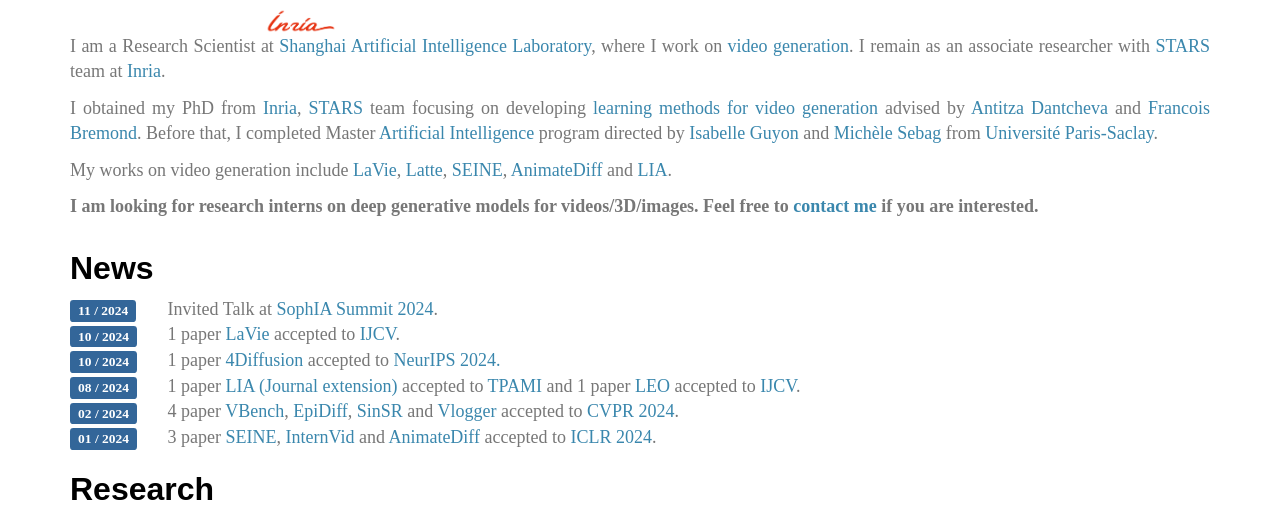
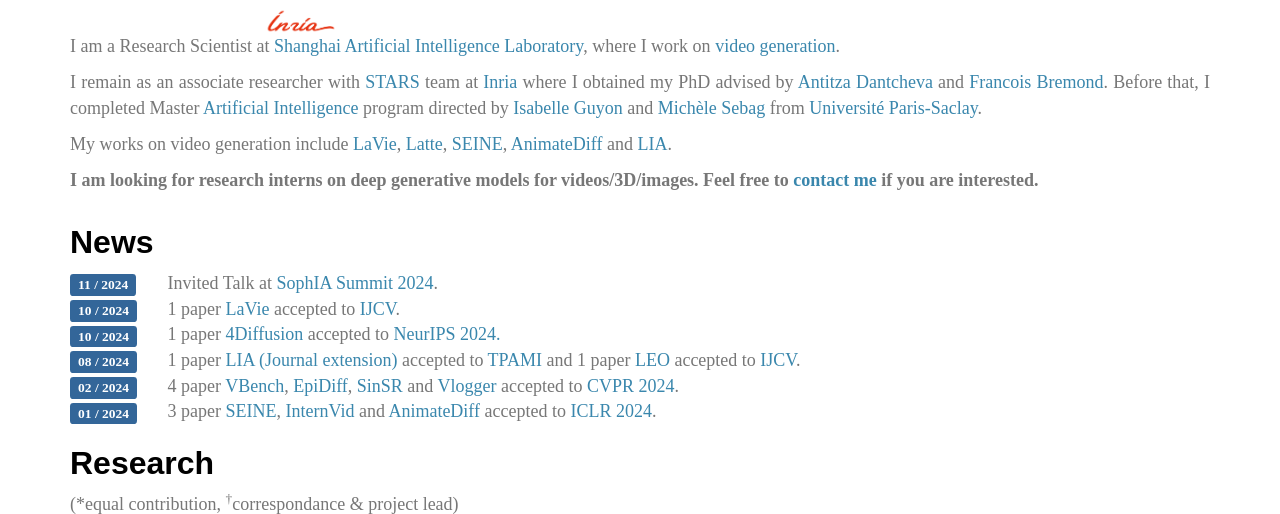
Before and after one commit to wyhsirius/wyhsirius.github.io, a plain HTML site: page index.html in a window 1280 px wide. Shown: the part 272-786 px from the top of the page. Drawn offline with Linux system fonts and the light colour scheme; files whose address does not match are found by name; a web font is replaced by a local one.

Commit message:
Update index.html

```diff
--- a/index.html
+++ b/index.html
@@ -73,11 +73,11 @@
 
 
          <p style="font-family: Times New Roman" class="text-body", align="justify">
-         I am a Research Scientist at <a href='' class="text-info">Shanghai Artificial Intelligence Laboratory</a>, where I work on <a href='' class="text-info">video generation</a>. I remain as an associate researcher with <a href='' class="text-info">STARS</a> team at <a href='' class="text-info">Inria</a>.<br>
+         I am a Research Scientist at <a href='' class="text-info">Shanghai Artificial Intelligence Laboratory</a>, where I work on <a href='' class="text-info">video generation</a>.<br>
 	</p>
 
 	<p style="font-family: Times New Roman" class="text-body", align="justify">
-	I obtained my PhD from <a href='https://www.inria.fr/fr/centre-inria-sophia-antipolis-mediterranee' class="text-info">Inria</a>, <a href='https://www.inria.fr/fr/centre-inria-sophia-antipolis-mediterranee' class="text-info">STARS</a> team focusing on developing <a href='https://www.inria.fr/fr/centre-inria-sophia-antipolis-mediterranee' class="text-info">learning methods for video generation</a> advised by <a href='http://antitza.com' class="text-info">Antitza Dantcheva</a> and <a href='http://www-sop.inria.fr/members/Francois.Bremond/' class="text-info">Francois Bremond</a>. Before that, I completed Master <a href='https://sites.google.com/chalearn.org/ai-master' class='text-info'>Artificial Intelligence </a> program directed by <a href='https://guyon.chalearn.org/', class='text-info'>Isabelle Guyon</a> and <a href='https://www.lri.fr/~sebag/', class='text-info'>Michèle Sebag</a> from <a href='https://www.universite-paris-saclay.fr/en', class='text-info'>Université Paris-Saclay</a>.
+	I remain as an associate researcher with <a href='https://www.inria.fr/en/stars' class="text-info">STARS</a> team at <a href='https://www.inria.fr/fr/centre-inria-sophia-antipolis-mediterranee' class="text-info">Inria</a> where I obtained my PhD advised by <a href='http://antitza.com' class="text-info">Antitza Dantcheva</a> and <a href='http://www-sop.inria.fr/members/Francois.Bremond/' class="text-info">Francois Bremond</a>. Before that, I completed Master <a href='https://sites.google.com/chalearn.org/ai-master' class='text-info'>Artificial Intelligence </a> program directed by <a href='https://guyon.chalearn.org/', class='text-info'>Isabelle Guyon</a> and <a href='https://www.lri.fr/~sebag/', class='text-info'>Michèle Sebag</a> from <a href='https://www.universite-paris-saclay.fr/en', class='text-info'>Université Paris-Saclay</a>.
 	</p>
 
 	<p style="font-family: Times New Roman" class="text-body", align="justify">
```
